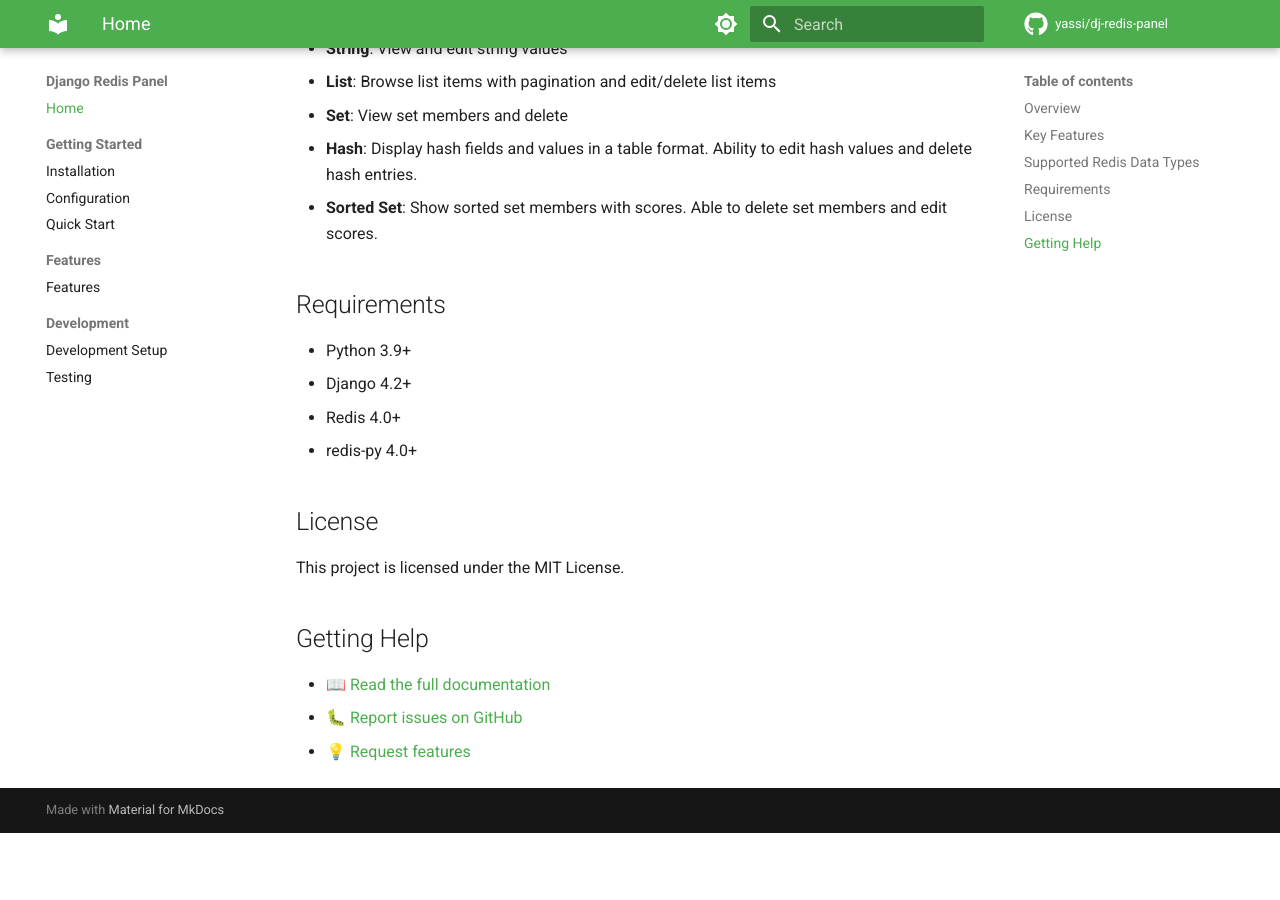
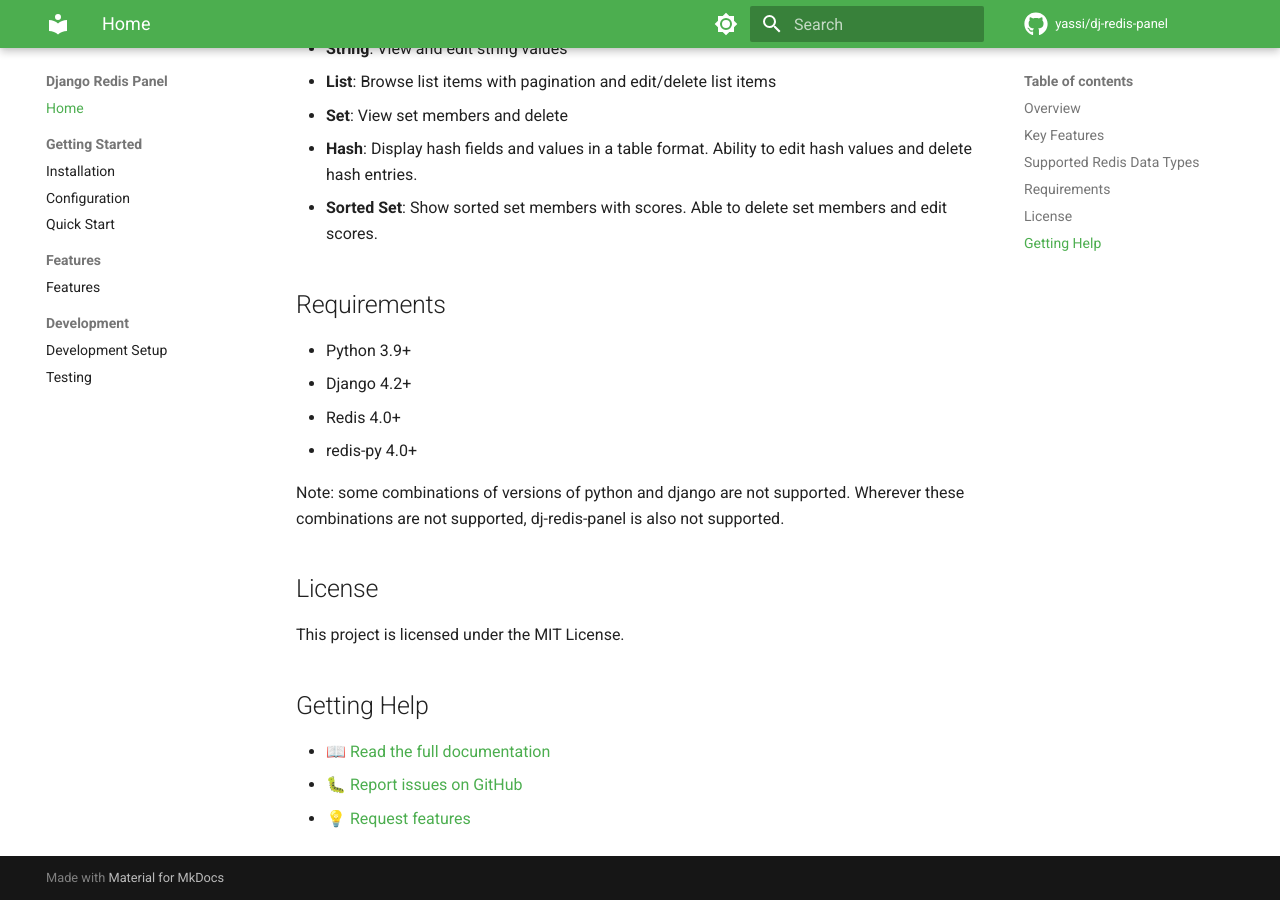
Before and after one commit to yassi/dj-redis-panel, an MkDocs documentation site: the page built from docs/index.md, in a window 1280 px wide and 900 px high, scrolled down 1338 px. Built offline with MkDocs 1.6.1 and Material for MkDocs 9.7.7, drawn with Linux system fonts in a browser that asks for light colours; comment, search, counter and statistics services are not loaded; before the commit the page ends 2171 px from its top, so only the background shows below that.

```diff
--- a/docs/index.md
+++ b/docs/index.md
@@ -35,6 +35,9 @@ Django Redis Panel seamlessly integrates into your existing Django admin interfa
 - Redis 4.0+
 - redis-py 4.0+
 
+Note: some combinations of versions of python and django are not supported. Wherever these
+combinations are not supported, dj-redis-panel is also not supported.
+
 ## License
 
 This project is licensed under the MIT License.
```
Also changed, not shown: README.md (+2 -0 lines), docs/configuration.md (+2 -0 lines), 1 other file.
